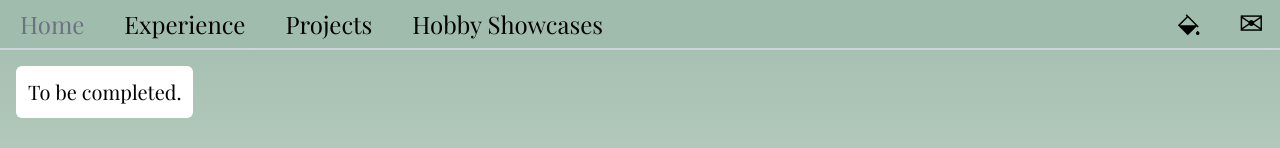
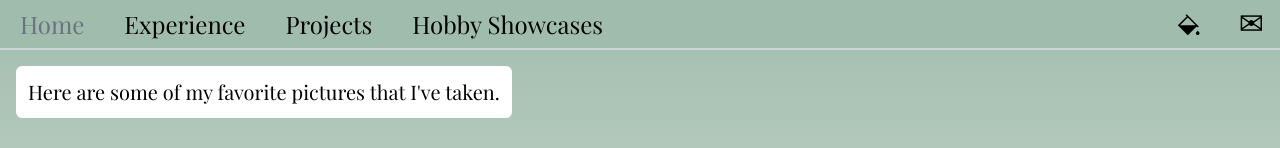
Before and after one commit to qpalzmz112/qpalzmz112.github.io, a Next.js app: page /photography in a window 1280 px wide. Shown: the top 148 px of the page. Built offline with nearby package versions, Linux system fonts and the light colour scheme.

Commit message:
Updated photography page text

```diff
--- a/src/app/photography/page.js
+++ b/src/app/photography/page.js
@@ -7,7 +7,9 @@ export default function Home() {
   const [gallery, setGallery] = useState("");
   return (
     <Boilerplate>
-      <InfoText>To be completed.</InfoText>
+      <InfoText>
+        Here are some of my favorite pictures that I've taken.
+      </InfoText>
       <div className="grid grid-cols-3 gap-4 p-4">
         {Object.keys(photoSets).map((key) => {
           let photoSet = photoSets[key];
```
